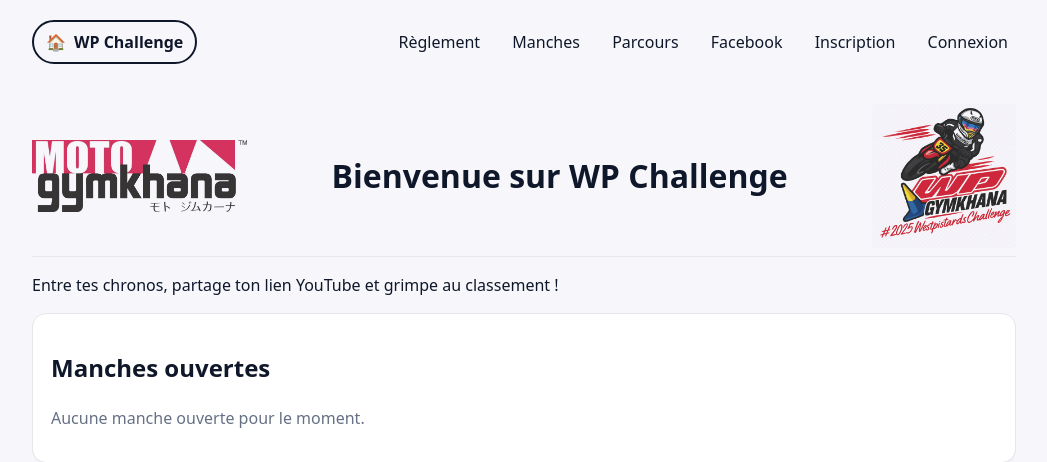
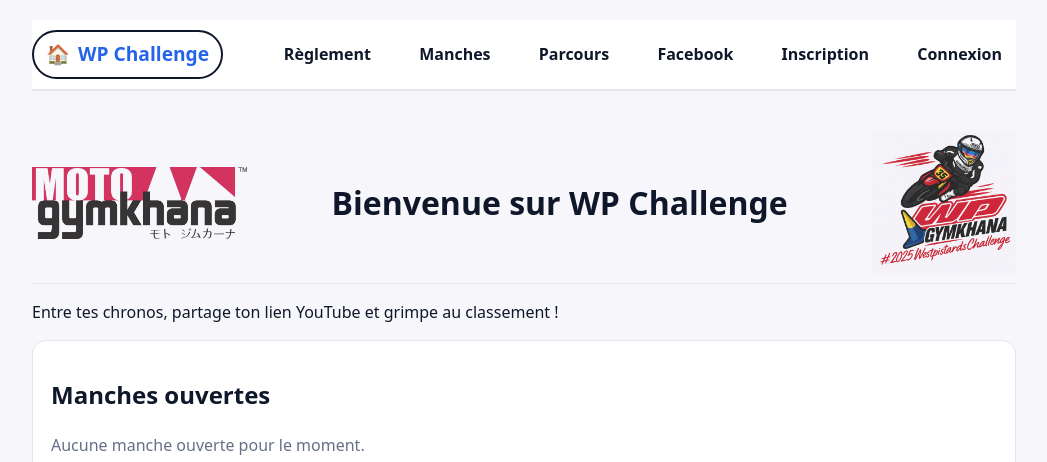
Before and after one commit to cmoulaman-ux/Westpistards-Challenge, a Flask app: page / in a window 1280 px wide. Shown: the top 462 px of the page, without its empty margins (116-1163 px from the left). Run offline with Flask 3, Linux system fonts and the light colour scheme; some libraries are stand-ins or nearby versions.

Commit message:
Style nav links (onglets header)

```diff
--- a/static/style.css
+++ b/static/style.css
@@ -428,3 +428,43 @@ nav a:hover{
   margin-bottom: 24px;
   color: var(--text);
 }
+
+/* --- NAVIGATION --- */
+.nav {
+  display: flex;
+  justify-content: space-between;
+  align-items: center;
+  background: #ffffff;
+  border-bottom: 2px solid var(--border);
+  padding: 10px 0;
+}
+
+nav a {
+  margin-left: 16px;
+  text-decoration: none;
+  color: var(--text);
+  font-weight: 600;
+  padding: 8px 14px;
+  border-radius: 8px;
+  transition: all 0.2s ease-in-out;
+}
+
+nav a:hover {
+  background: var(--primary);
+  color: white;
+  box-shadow: 0 2px 6px rgba(0,0,0,0.15);
+}
+
+nav a.active {
+  background: var(--primary);
+  color: white;
+}
+
+.brand {
+  font-weight: 700;
+  color: var(--primary);
+  font-size: 1.2rem;
+  display: flex;
+  align-items: center;
+  gap: 8px;
+}
```
